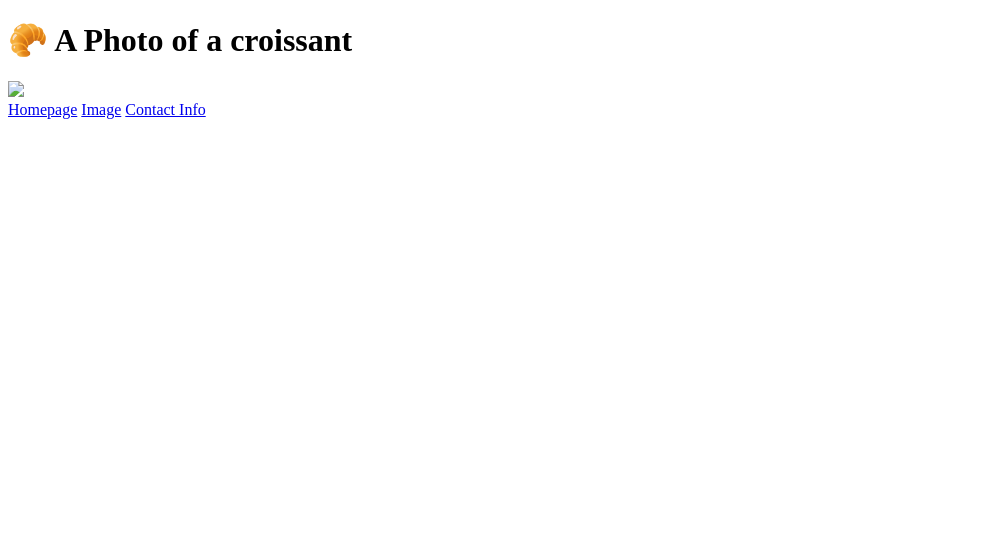
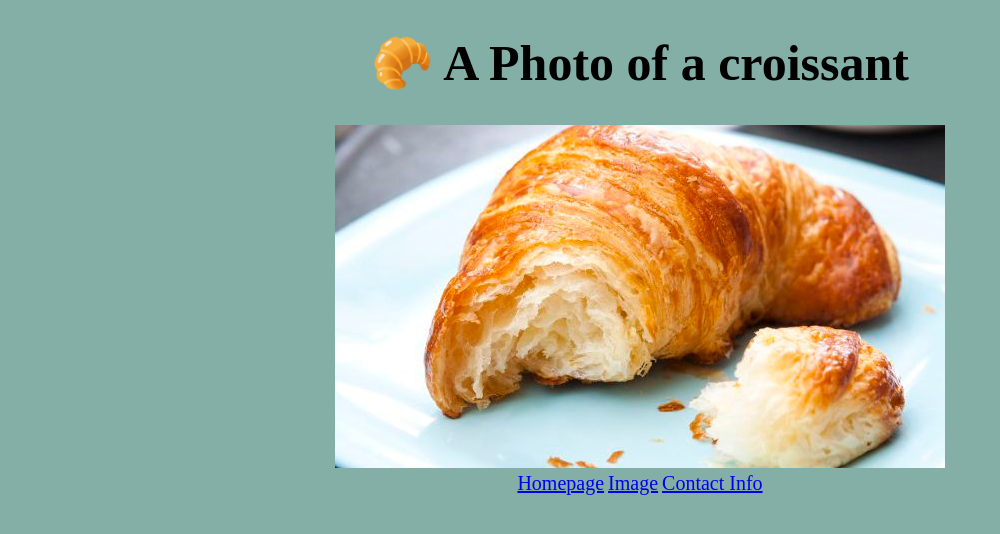
Before and after one commit to FancyDre94/Lesson-5--croissants, a plain HTML site: page images.html in a window 1280 px wide. Shown: the whole page, without its empty margins (0-1000 px from the left). Drawn offline with Linux system fonts and the light colour scheme.

Commit message:
ADDED CSS

```diff
--- a/css/style.css
+++ b/css/style.css
@@ -0,0 +1,14 @@
+body {
+  text-align: center;
+  max-width: auto;
+  background-color: #83afa6;
+}
+h1 {
+  font-size: 50px;
+}
+p {
+  font-size: 25px;
+}
+a {
+  font-size: 20px;
+}
--- a/image.html
+++ b/images.html
@@ -9,9 +9,9 @@
   </head>
   <body>
     <h1>🥐 A Photo of a croissant</h1>
-    <img src="images/img.jpg" />
+    <img src="image/img.jpg" />
     <br />
-    <a href="/home.html">Homepage</a>
+    <a href="/index.html">Homepage</a>
     <a href="/images.html">Image</a>
     <a href="/contact.html">Contact Info</a>
   </body>
```
